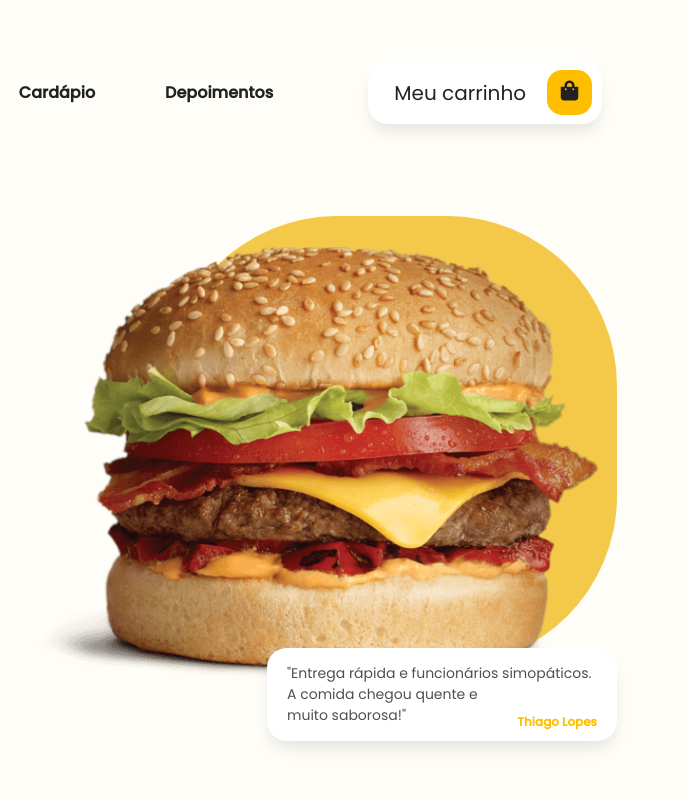
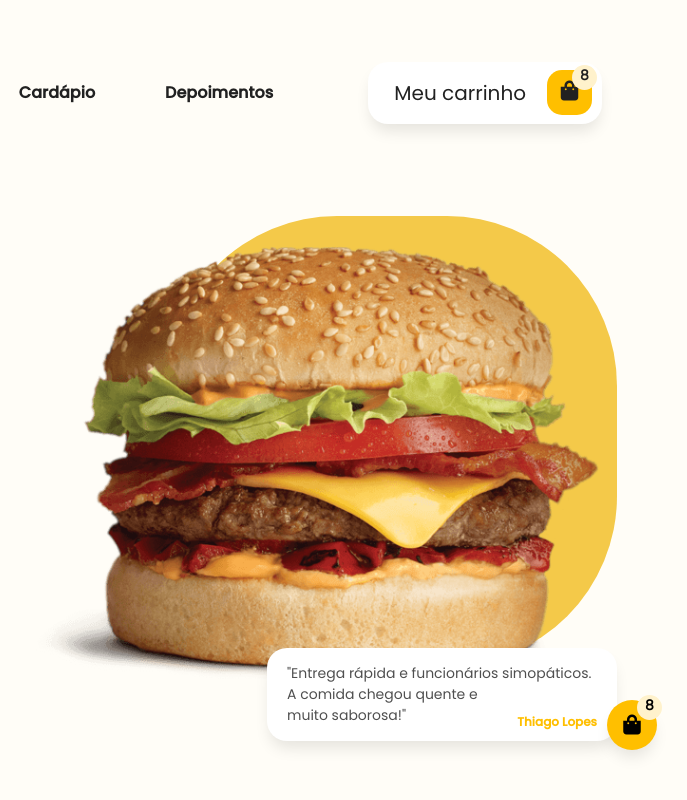
Before and after one commit to Girlene22/Menu_Online-main, a plain HTML site: page index.html in a window 1280 px wide. Shown: the top 800 px of the page, 593-1280 px from the left. Drawn offline with Linux system fonts and the light colour scheme.

Commit message:
update 17/06

```diff
--- a/css/main.css
+++ b/css/main.css
@@ -632,3 +632,34 @@ select.form-control {
 .cidade-endereco {
     margin-bottom: 0;
 }
+.badge-total-carrinho {
+    width: 25px;
+    height: 25px;
+    position: absolute;
+    background-color: var(--color-secondary);
+    border-radius: 50px;
+    right: -5px;
+    top: -5px;
+    font-size: 14px;
+    font-weight: bold;
+    display: flex;
+    justify-content: center;
+}
+.botao-carrinho {
+    position: fixed;
+    right: 30px;
+    bottom: 50px;
+    height: 50px;
+    width: 50px;
+    background-color: var(--color-primary);
+    display: flex;
+    justify-content: center;
+    align-items: center;
+    font-size: 20px;
+    box-shadow: 0px 10px 15px -3px rgba(0, 0, 0, 0.1);
+    color: var(--color-black-heavy)!important;
+    border-radius: 50px;
+    cursor: pointer;
+    z-index: 1;
+}
+/*.container-total-carrinho{}*/
--- a/index.html
+++ b/index.html
@@ -11,6 +11,11 @@
     <link rel="stylesheet" href="css/main.css"/>
 </head>
 <body>
+
+    <a class="botao-carrinho">
+        <div class="badge-total-carrinho"> 8 </div>
+        <i class="fa fa-shopping-bag"></i>
+    </a>
 
     <section class="header">
         <div class="container">
@@ -38,8 +43,10 @@
                             <a href="#depoimentos" class="nav-link"><b>Depoimentos</b></a>
                         </li>
                     </ul>
-                    <a class="btn btn-white btn-icon"> Meu carrinho
+                    <a class="btn btn-white btn-icon">
+                        Meu carrinho
                         <span class="icon">
+                            <div class="container-total-carrinho badge-total-carrinho"> 8 </div>
                             <i class="fa fa-shopping-bag"></i>
                         </span>
                     </a>
--- a/js/app.js
+++ b/js/app.js
@@ -84,6 +84,25 @@ var cardapio = {
                 $("#qntd-" + id).text(0);
             }
         }
+        //atualiza os badge totais dos botões "Meu Carrinho"
+        atualizarBadgeTotal: () => {
+
+            var total = 0;
+
+            $.each(MEU_CARRINHO, (i, e) => {
+                total += e.qntd
+            })
+
+            if (total > 0){
+
+                $(".botao-carrinho")
+
+            }else{
+
+            }
+
+        }
+
     },
 
     templates: {
```
